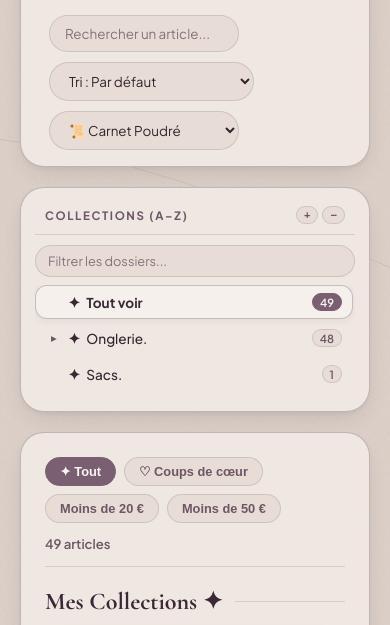
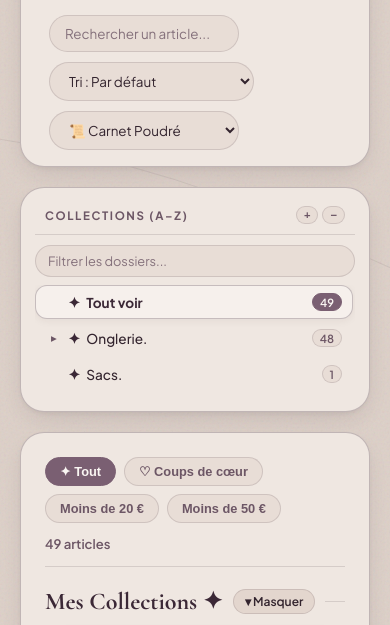
Before and after one commit to soralexprojects/wishlistcorner, a plain HTML site: page index.html in a window 390 px wide. Shown: the part 203-828 px from the top of the page. Drawn offline with nearby package versions, Linux system fonts and the light colour scheme; a web font is replaced by a local one.

Commit message:
Update20 index.html

```diff
--- a/index.html
+++ b/index.html
@@ -547,10 +547,13 @@
       flex-direction: column;
       gap: 12px;
     }
+    .boards-section.collapsed .boards-grid {
+      display: none;
+    }
     .section-heading {
       display: flex;
       align-items: center;
-      gap: 12px;
+      gap: 10px;
     }
     .section-heading h3 {
       font-family: 'Cormorant Garamond', serif;
@@ -1005,6 +1008,7 @@
         <div class="boards-section" id="boards-section">
           <div class="section-heading">
             <h3 id="boards-heading">Mes Collections ✦</h3>
+            <button type="button" class="btn" id="toggle-boards-btn" style="padding:4px 11px; font-size:0.75rem;" onclick="toggleBoardsSection()">▾ Masquer</button>
             <div class="section-line"></div>
             <button class="btn" id="back-folder-btn" style="display:none; padding:5px 12px;" onclick="goBackFolder()">← Retour</button>
           </div>
@@ -1243,6 +1247,7 @@
     let multiSelectedFolders = new Set();
     let draggedFolderIds = [];
     let draggedItemId = null;
+    let boardsCollapsed = localStorage.getItem('wc_boards_collapsed') === '1';
 
     function sortFoldersAlpha(list) {
       return [...list].sort((a, b) =>
@@ -1346,6 +1351,25 @@
       }
     }
 
+    function applyBoardsCollapseState() {
+      const section = document.getElementById('boards-section');
+      const btn = document.getElementById('toggle-boards-btn');
+      if (!section || !btn) return;
+      if (boardsCollapsed) {
+        section.classList.add('collapsed');
+        btn.textContent = '▸ Afficher';
+      } else {
+        section.classList.remove('collapsed');
+        btn.textContent = '▾ Masquer';
+      }
+    }
+
+    function toggleBoardsSection() {
+      boardsCollapsed = !boardsCollapsed;
+      localStorage.setItem('wc_boards_collapsed', boardsCollapsed ? '1' : '0');
+      applyBoardsCollapseState();
+    }
+
     async function init() {
       const params = new URLSearchParams(window.location.search);
       if (params.get('popup') === '1') {
@@ -1374,6 +1398,7 @@
       await loadAppData();
 
       applyTheme();
+      applyBoardsCollapseState();
       renderFolders();
       renderItems();
       updateSyncBadge();
```
